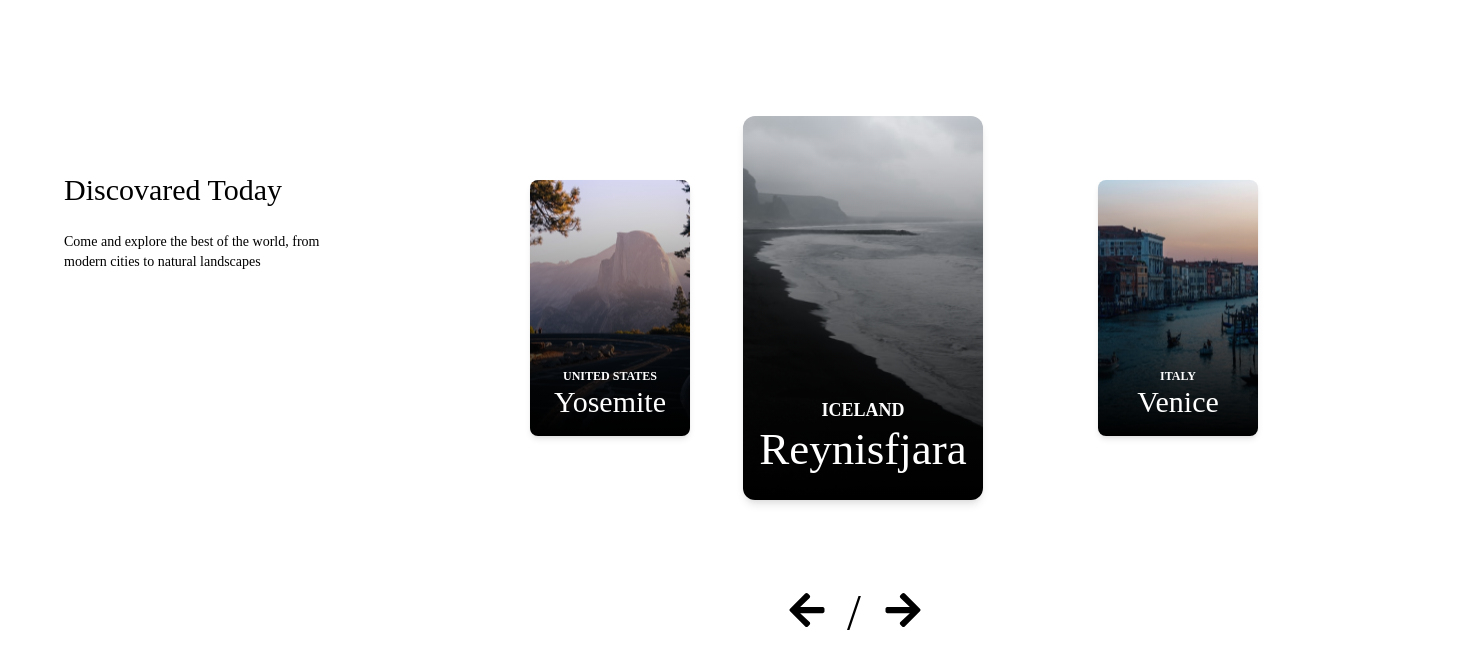
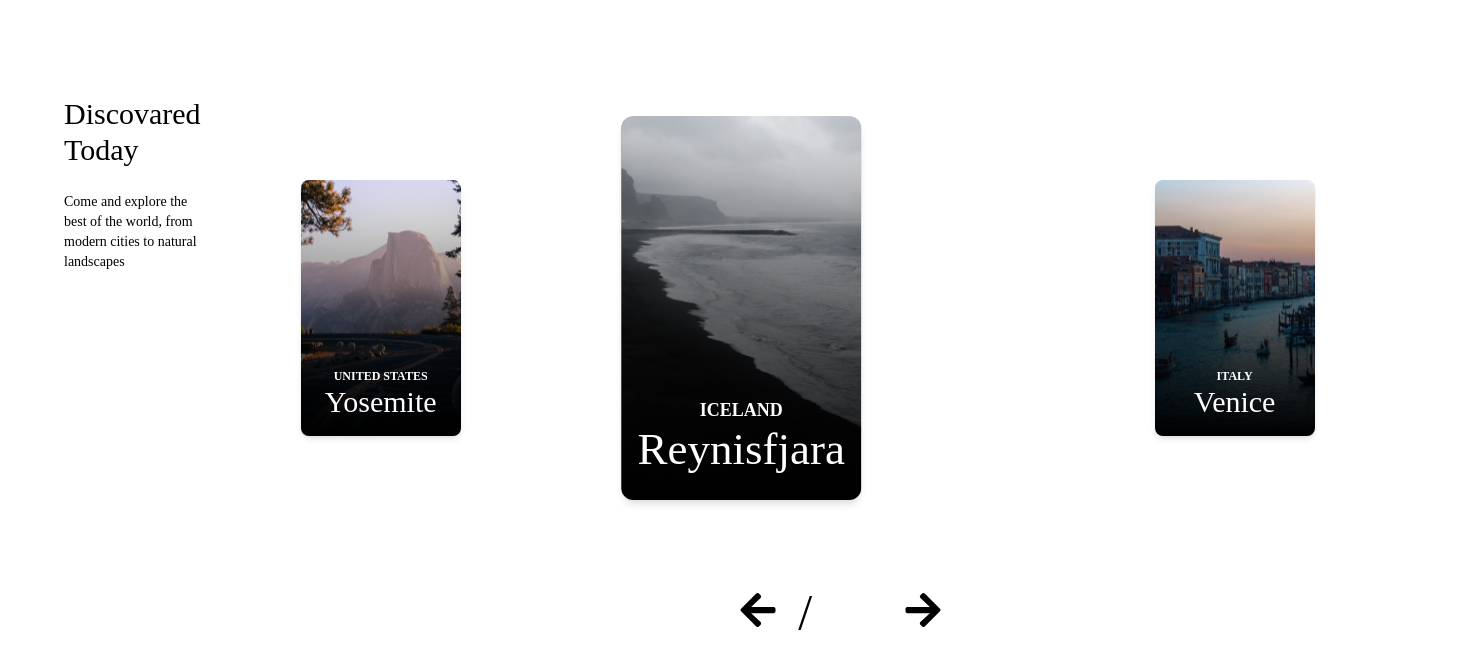
Before and after one commit to damian0x/nextjs, a Next.js app: page / in a window 1280 px wide. Shown: the top 668 px of the page, 1481 px wide, since content can reach past the window. Built offline with nearby package versions, Linux system fonts and the light colour scheme.

Commit message:
fix width

```diff
--- a/componets/DiscoverToday.jsx
+++ b/componets/DiscoverToday.jsx
@@ -80,7 +80,7 @@ const DiscoverToday = () => {
                 ))}
             </div> */}
 
-            <div className="container w-850 h-450">
+            <div className="container w-850">
                 <Slider {...settings}>
                     {mock.map((cardData, idx) => (
                         <div className={idx === imageIndex ? "slide activeSlide" : "slide"}>
--- a/styles/global.css
+++ b/styles/global.css
@@ -56,6 +56,10 @@ body {
     font-size: 50px;
   }
 
+  .w-850 {
+    width: 850px;
+  }
+
 /* Start purging... */
 @tailwind components;
 /* Stop purging. */
@@ -78,8 +82,3 @@ body {
 /* Stop purging. */
 
 /* Your own custom utilities */
-@layer utilities {
-  .w-850 {
-    width: 850px;
-  }
-}
```
